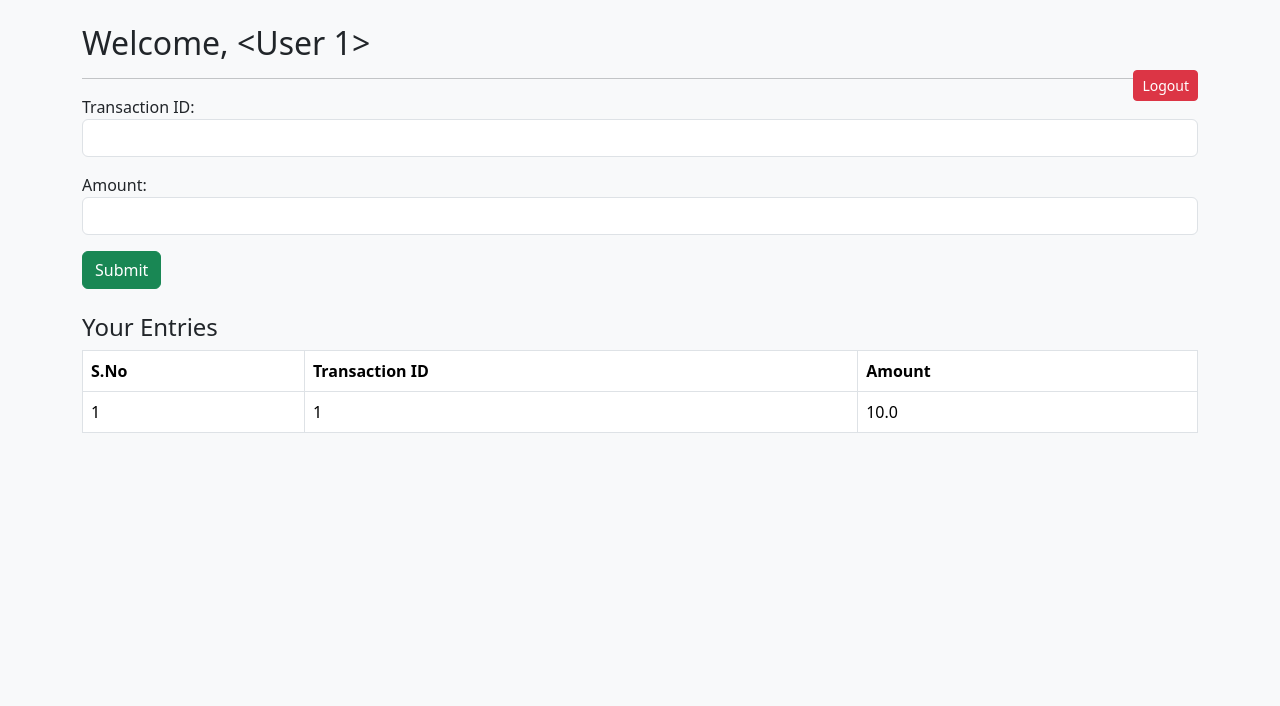
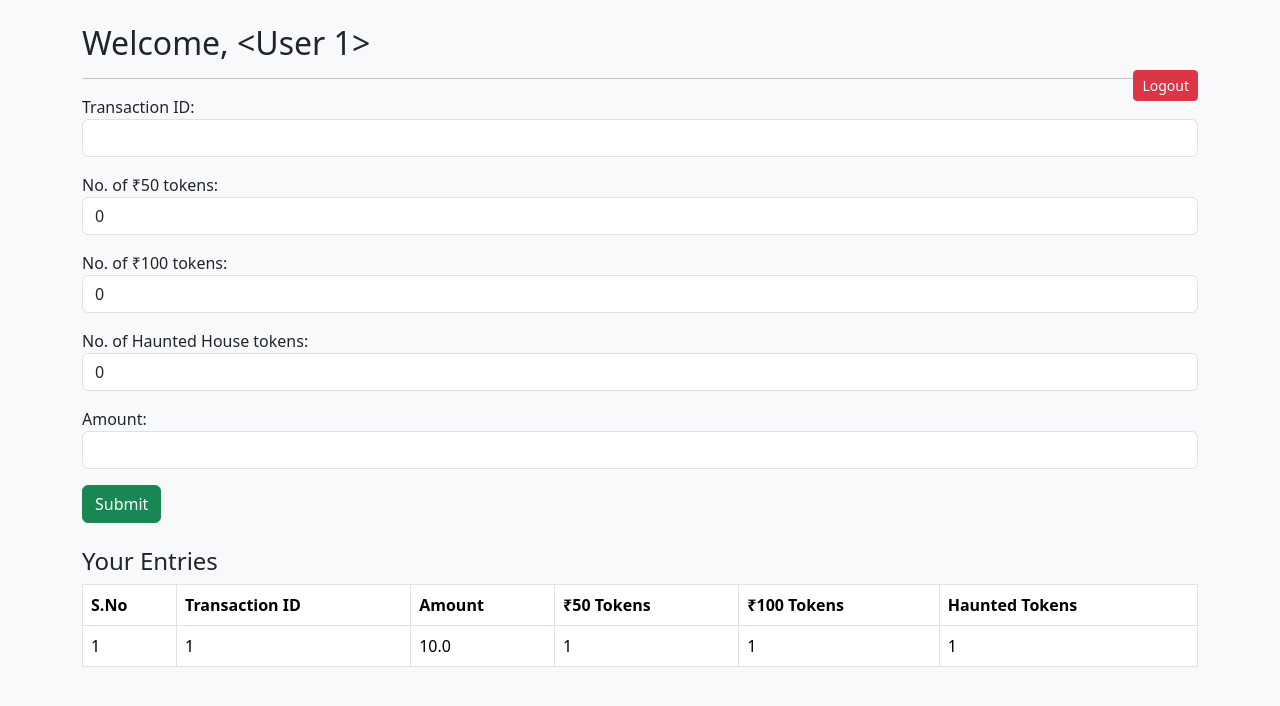
Before and after one commit to Aniche007/carnival-finance-tracker, a Flask app: template templates/desk.html in a window 1280 px wide. Shown: the top 706 px of the page. Run offline with Flask 3, Linux system fonts and the light colour scheme; the template is opened without the code that fills it: values that come from a table or form of the project are taken from there, others are empty; tables that the repository leaves empty hold one stand-in row (values such as "Sample post"); parts of the project's set-up code (start-up, migrations or seed data) failed here and were passed over.

Commit message:
Update desk.html

```diff
--- a/templates/desk.html
+++ b/templates/desk.html
@@ -9,30 +9,49 @@
         <label>Transaction ID:</label>
         <input type="text" name="txn_id" class="form-control" required>
     </div>
+
+    <!-- NEW TOKEN FIELDS -->
+    <div class="mb-3">
+        <label>No. of ₹50 tokens:</label>
+        <input type="number" name="tokens_50" class="form-control" min="0" value="0">
+    </div>
+    <div class="mb-3">
+        <label>No. of ₹100 tokens:</label>
+        <input type="number" name="tokens_100" class="form-control" min="0" value="0">
+    </div>
+    <div class="mb-3">
+        <label>No. of Haunted House tokens:</label>
+        <input type="number" name="tokens_haunted" class="form-control" min="0" value="0">
+    </div>
+
     <div class="mb-3">
         <label>Amount:</label>
         <input type="number" step="0.01" name="amount" class="form-control">
     </div>
+
     <button type="submit" class="btn btn-success">Submit</button>
 </form>
 
 <h4>Your Entries</h4>
 <table class="table table-bordered">
-  <tr><th>S.No</th><th>Transaction ID</th><th>Amount</th></tr>
+    <tr><th>S.No</th><th>Transaction ID</th><th>Amount</th><th>₹50 Tokens</th><th>₹100 Tokens</th><th>Haunted Tokens</th></tr>
     {% for t in transactions %}
     <tr>
         <td>{{ loop.index }}</td>
         <td>{{ t.transaction_id }}</td>
         <td>{{ t.amount or '—' }}</td>
+        <td>{{ t.tokens_50 or 0 }}</td>
+        <td>{{ t.tokens_100 or 0 }}</td>
+        <td>{{ t.tokens_haunted or 0 }}</td>
     </tr>
     {% endfor %}
 </table>
 
-<!-- 🔁 Auto-refresh every 30 seconds -->
+<!-- Auto-refresh every 10 seconds -->
 <script>
 setInterval(() => {
     window.location.reload();
-}, 30000);
+}, 10000);
 </script>
 
 {% endblock %}
```
Lines whose indentation alone changed are shown as unchanged.
